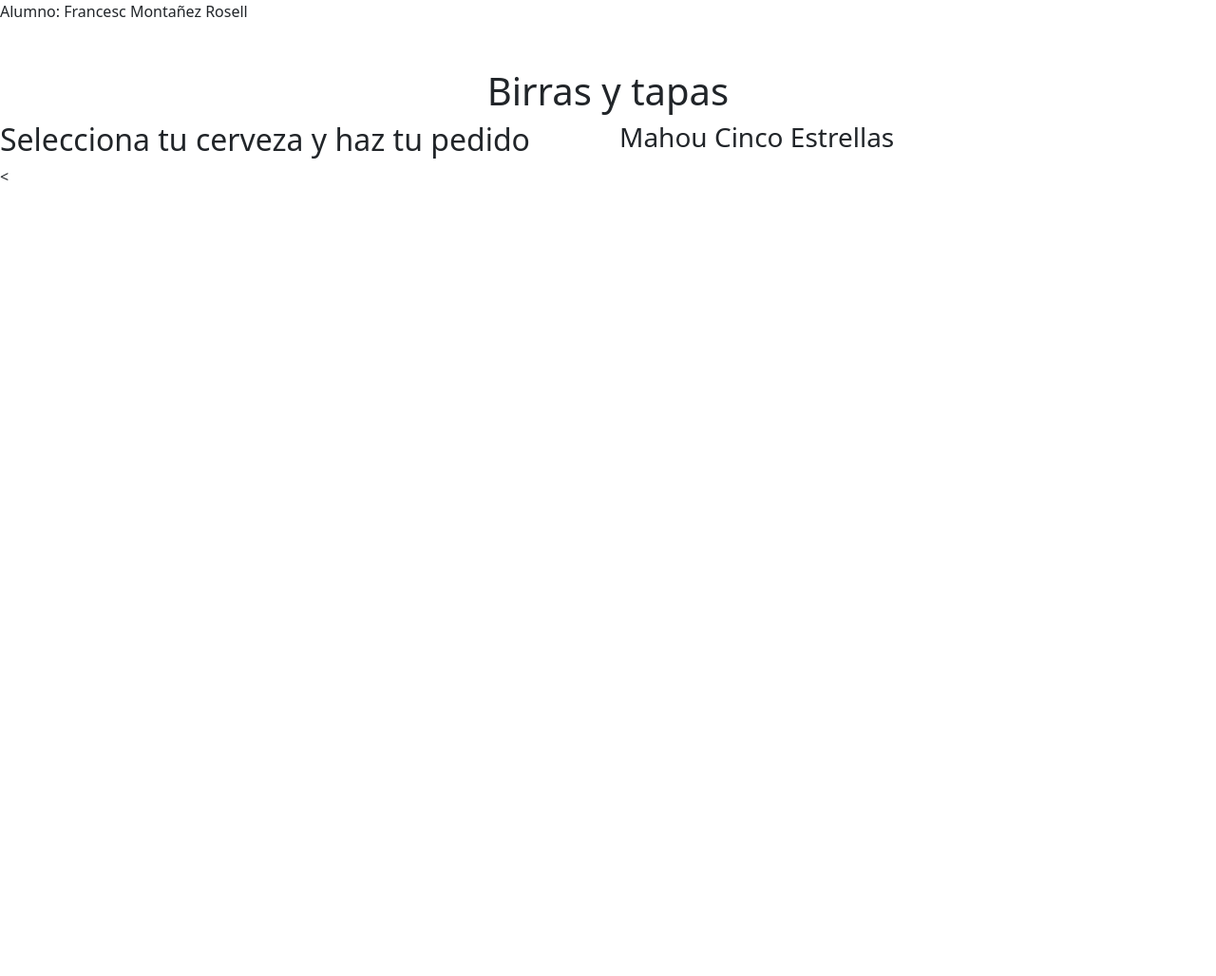
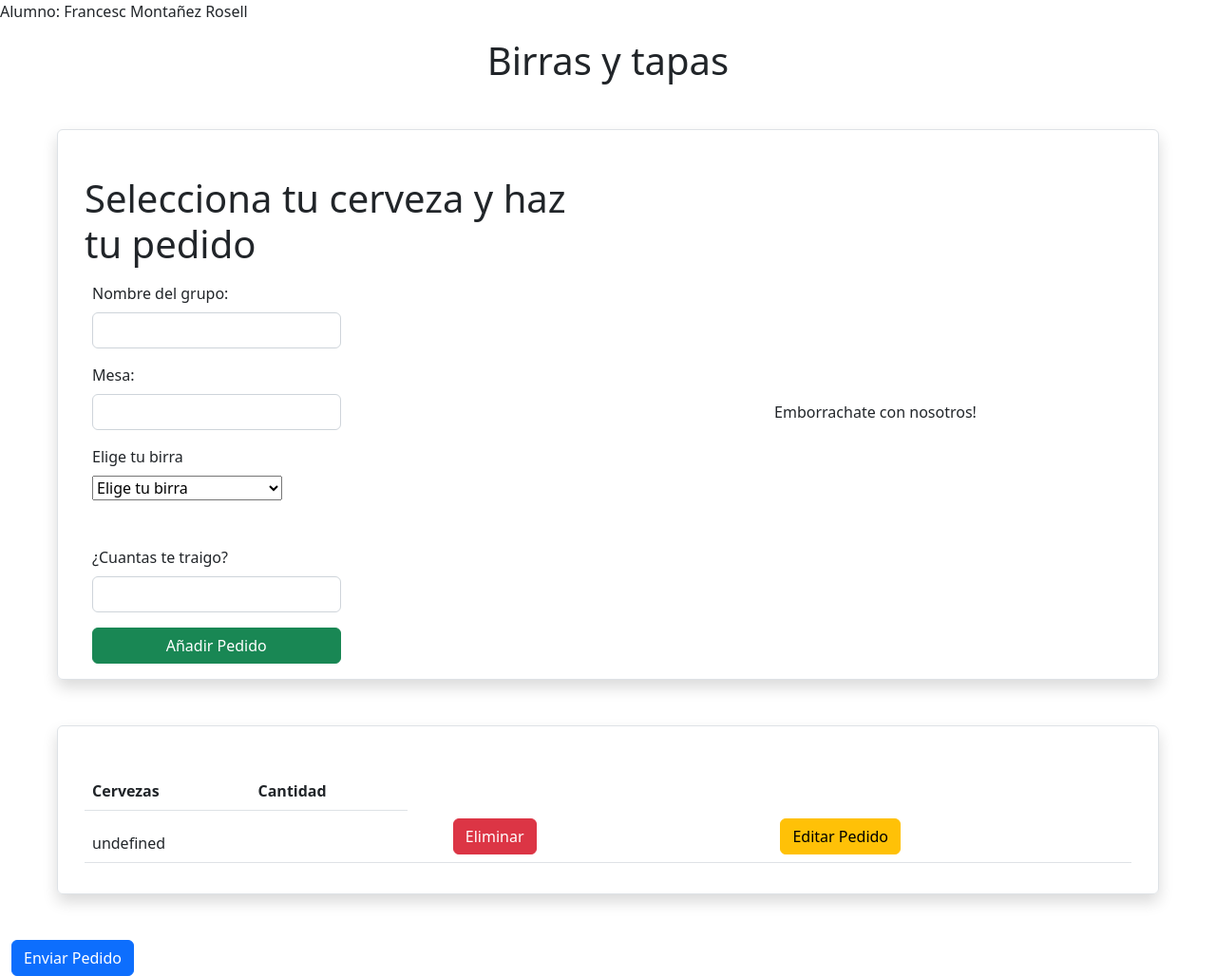
Before and after one commit to daw2-montanez23/ExamenCarlosUF3_M6, a website built with Vite: page src/index.html in a window 1280 px wide. Shown: the whole page at 95% size. Before the commit the page ends 800 px from the top, so only its background shows below. Built offline with nearby package versions, Linux system fonts and the light colour scheme.

Commit message:
commit-ej5

```diff
--- a/src/bd.js
+++ b/src/bd.js
@@ -0,0 +1,42 @@
+export const cervezas = [
+    {
+      id: 1,
+      nombre: "Mahou Cinco Estrellas",
+      tipo: "Lager",
+      origen: "Madrid",
+      descripcion: "Cerveza rubia, suave y refrescante con un sabor ligeramente amargo.",
+      imagen: "https://www.mahou.es/wp-content/themes/mahou_v2/template-contents/mahou-familia/dist/images/Botella_Mahou_5_Estrellas.png"
+    },
+    {
+      id: 2,
+      nombre: "Estrella Galicia",
+      tipo: "Lager",
+      origen: "Galicia",
+      descripcion: "Cerveza suave y equilibrada con un sabor ligeramente amargo y aroma a malta.",
+      imagen: "https://cdn.shopify.com/s/files/1/0271/8158/0388/products/estrella-galicia-escerveza-3.jpg?v=1648893181"
+    },
+    {
+      id: 3,
+      nombre: "Alhambra Reserva 1925",
+      tipo: "Lager",
+      origen: "Granada",
+      descripcion: "Cerveza rubia con un sabor ligeramente dulce y toques de caramelo.",
+      imagen: "https://sgfm.elcorteingles.es/SGFM/dctm/MEDIA03/202204/04/00118602800916____3__600x600.jpg"
+    },
+    {
+      id: 4,
+      nombre: "San Miguel Especial",
+      tipo: "Lager",
+      origen: "Barcelona",
+      descripcion: "Cerveza rubia, suave y refrescante con un sabor ligeramente amargo.",
+      imagen: "https://www.sanmiguel.com/es/wp-content/uploads/sites/2/2021/01/san-miguel-gluten-free-4.png"
+    },
+    {
+      id: 5,
+      nombre: "Damm Estrella",
+      tipo: "Lager",
+      origen: "Barcelona",
+      descripcion: "Cerveza rubia, suave y refrescante con un sabor ligeramente amargo.",
+      imagen: "https://static.damm.com/sites/default/files/config-page/estrella_header_logo/estrella-damm_0.png"
+    }
+  ];
--- a/src/componentes/formPedido.js
+++ b/src/componentes/formPedido.js
@@ -0,0 +1,68 @@
+import { cervezas } from "../bd";
+
+export const pedidos ={
+    template:`
+
+    <div class="col-6" id="registrarPedido">
+        <h1>Selecciona tu cerveza y haz tu pedido</h1>
+        <form id="FormCervezas" class="needs-validation w-50 pt-2 ps-2 FormCervezas" novalidate>
+            <div class="mb-3">
+                <label for="nombre" class="form-label">Nombre del grupo:</label>
+                <input id="nombre" type="text" class="form-control nombre" required pattern="[A-Z_a-z]{1,10}">
+                <!-- mensaje si valida -->
+                <div class="valid-feedback">Todo correcto</div>
+                <!-- mensaje si no valida -->
+                <div class="invalid-feedback">Del 1 y 10, no espacios y solo _</div>
+            </div>
+            <div class="mb-3">
+                <label for="mesa" class="form-label">Mesa:</label>
+                <input type="number" class="form-control " id="mesa" value="" required>
+            </div>
+                <label for="cervezas" class="form-label">Elige tu birra</label>
+                <select name="select" id="cervezas">
+                </select>
+            <div class="mb-3">
+            <label for="cantidad" class="form-label mt-5">¿Cuantas te traigo?</label>
+                <input type="number" class="form-control " id="cantidad" value="" required>
+            </div>
+            <button id="enviar" type="submit" class="btn btn-success w-100 enviar">Añadir Pedido</button>
+        </form>
+    </div>
+    <div class="col-6 d-flex justify-content-center align-items-center text-center" id="descripcionCervezas">
+        <p>Emborrachate con nosotros!</p>
+    </div>
+    `,
+    script: ()=>{
+        console.log('FormPedidos')
+
+        var html=`
+        <option >Elige tu birra</option>
+        `
+        cervezas.forEach(cerveza => {
+            html+=`<option value="${cerveza.id}">${cerveza.nombre}</option>`
+        });
+
+        const select = document.querySelector("#cervezas")
+
+        select.innerHTML = html
+
+        select.addEventListener("change", (event) => {
+            //Busco la posicion donde esta el usuario
+            const posicionCerveza = cervezas.findIndex(cerveza=>cerveza.id == event.target.value)
+
+            const html=`
+            <div class="card" style="width: 18rem;">
+                <div class="card-body">
+                   <h3 class="card-text">${cervezas[posicionCerveza].nombre}</h3>
+                    <p class="card-text">${cervezas[posicionCerveza].descripcion}</p>
+                </div>
+                <img src="${cervezas[posicionCerveza].imagen}" class="card-img-bottom w-50 h-50 align-items-center" alt="FotoCerveza">
+            </div>
+            `
+            const descripcion = document.querySelector("#descripcionCervezas")
+
+            descripcion.innerHTML = html
+        });
+
+    }
+}
--- a/src/componentes/header.js
+++ b/src/componentes/header.js
@@ -1,3 +1,7 @@
 export const header = {
-    template: `Alumno: Francesc Montañez Rosell`
+    template: `<p>Alumno: Francesc Montañez Rosell</p>`,
+    script: ()=>{
+        console.log('Header')
+
+    }
 }
--- a/src/componentes/tablaCervezas.js
+++ b/src/componentes/tablaCervezas.js
@@ -0,0 +1,27 @@
+import { cervezas } from "../bd"
+
+export const tablaCervezas ={
+    template:`
+        <table class="table">
+        <thead>
+            <tr>
+            <th scope="col">Cervezas</th>
+            <th scope="col">Cantidad</th>
+
+            </tr>
+            <tr>
+            <td>${cervezas.nombre}</td>
+            <td></td>
+            <td class="px-5"><button data-id="${cervezas.id}" type="button" class="btn btn-danger eliminar">Eliminar</button></td>
+            <td class="px-5"><button data-id="${cervezas.id}" type="button" class="btn btn-warning editar"  data-bs-toggle="modal" data-bs-target="#exampleModal">Editar Pedido</button></td>
+            </tr>
+        </thead>
+        <tbody id="cuerpoTabla">
+        </tbody>
+        </table>
+        `,
+    script: ()=>{
+        console.log('tablaCervezas')
+
+    }
+}
--- a/src/index.html
+++ b/src/index.html
@@ -4,7 +4,7 @@
     <meta charset="UTF-8" />
     <link rel="icon" type="image/svg+xml" href="/vite.svg" />
     <meta name="viewport" content="width=device-width, initial-scale=1.0" />
-    <title>Proyecto</title>
+    <title>Examen Francesc Montañez Rosell</title>
   </head>
   <body>
     <header></header>
--- a/src/main.js
+++ b/src/main.js
@@ -1,13 +1,22 @@
+
 // Import our custom CSS
 import './scss/styles.scss'
 
 // Import all of Bootstrap's JS
 import * as bootstrap from 'bootstrap'
+import { header } from './componentes/header'
+
+import { home } from './vistas/home'
+
+import { pedidos } from './componentes/formPedido'
+import { tablaCervezas} from './componentes/tablaCervezas'
 
 
-
-import { header } from './componentes/header'
-import { home } from './vistas/home'
-
 document.querySelector('header').innerHTML = header.template
+header.script()
 document.querySelector('main').innerHTML = home.template
+home.script()
+document.querySelector('#pedidos').innerHTML = pedidos.template
+pedidos.script()
+document.querySelector('#tabla').innerHTML = tablaCervezas.template
+tablaCervezas.script()
--- a/src/vistas/home.js
+++ b/src/vistas/home.js
@@ -1,14 +1,20 @@
-export const home = {
-    template: `<h1 class="text-center mt-5">Birras y tapas</h1>
-<div class="row">
-    <div class="col-6">
-        <h2>Selecciona tu cerveza y haz tu pedido</h2>
+export const home ={
+    template: `
+    <div class="text-center" id="titulo">
+    <div><h1>Birras y tapas</h1></div>
+    </div>
+    <div class="container-fluid">
+        <div class="row border m-5 shadow p-3 mb-5 rounded pt-5" id="pedidos">
+        </div>
+        <div class="row border m-5 shadow p-3 mb-5 rounded pt-5">
+            <div class="col-12" id="tabla">
+                <p>Esto es lo que has tomado ya ...</p>
+            </div>
+        </div>
 
-    </div>
-    <div class="col-6">
-        <h3>Mahou Cinco Estrellas</h3>
-    </div>
-</div>
-                <
-    `
+        <button type="button" class="btn btn-primary editar"  data-bs-toggle="modal" data-bs-target="#exampleModal">Enviar Pedido</button>
+    </div> `,
+    script: ()=>{
+        console.log('Home')
+    }
 }
```
Also changed, not shown: src/scss/styles.scss (line endings or trailing spaces).
